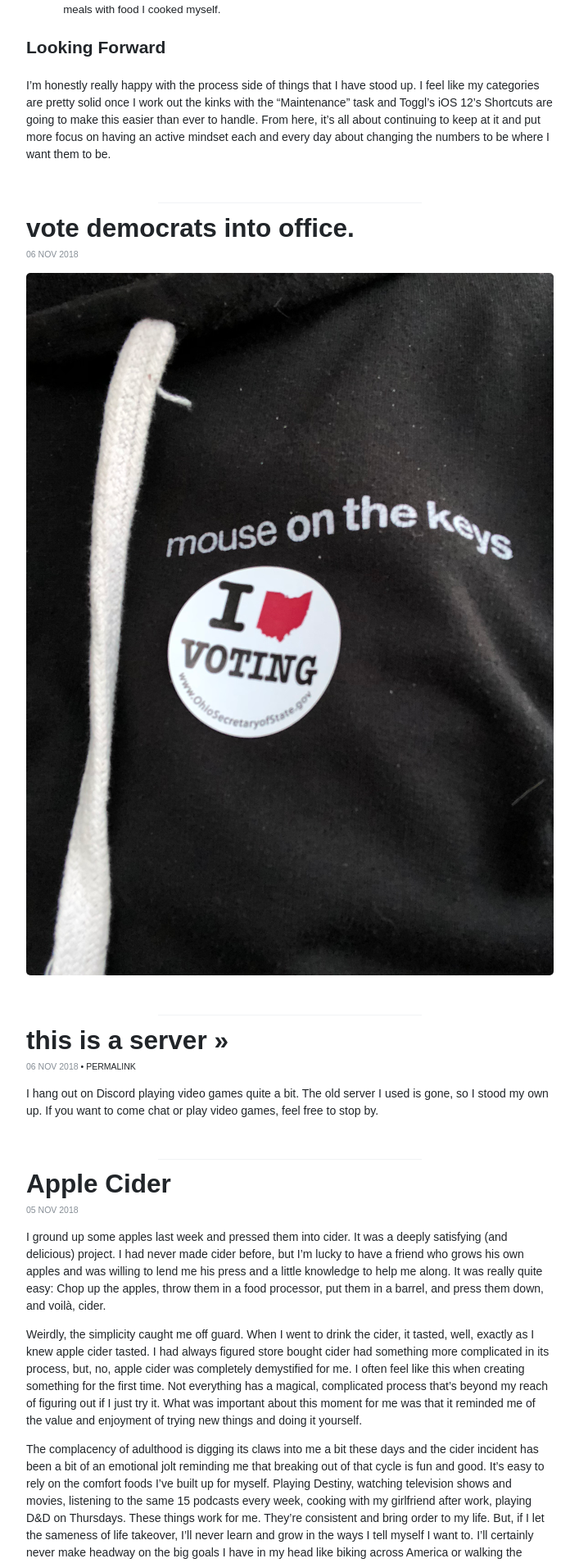
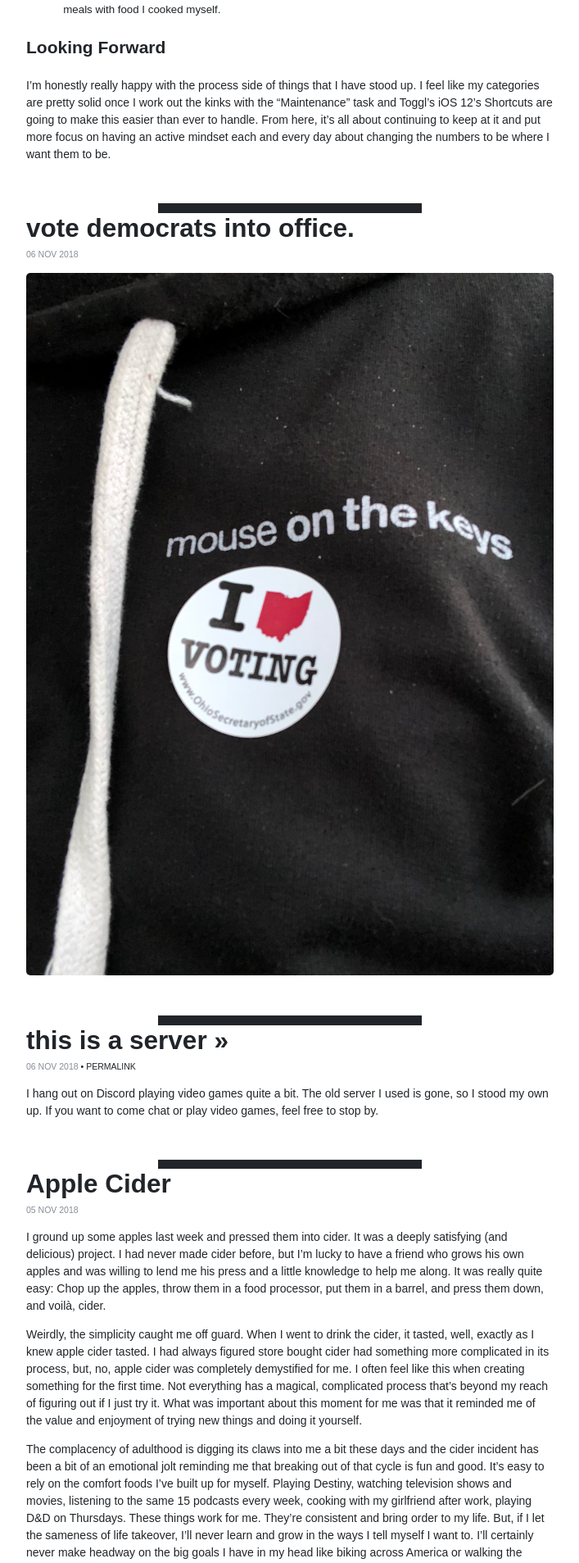
Before and after one commit to thisisamatthew/thisisamatthew.github.io, a Jekyll site: the page built from index.html, in a window 1280 px wide. Shown: the part 3630-5537 px from the top of the page at 82% size, without its empty margins (286-993 px from the left). Built offline with Jekyll 4.4.1, drawn with Linux system fonts in a browser that asks for light colours; the list of posts is cut into pages by our own code.

Commit message:
Update _site.scss

```diff
--- a/_sass/_site.scss
+++ b/_sass/_site.scss
@@ -252,6 +252,7 @@ body {
     padding-bottom: 2%;
     height: 1px;
     color: $base-color;
+    background-color: $base-color;
     width: 50%;
     margin: auto;
 }
```
